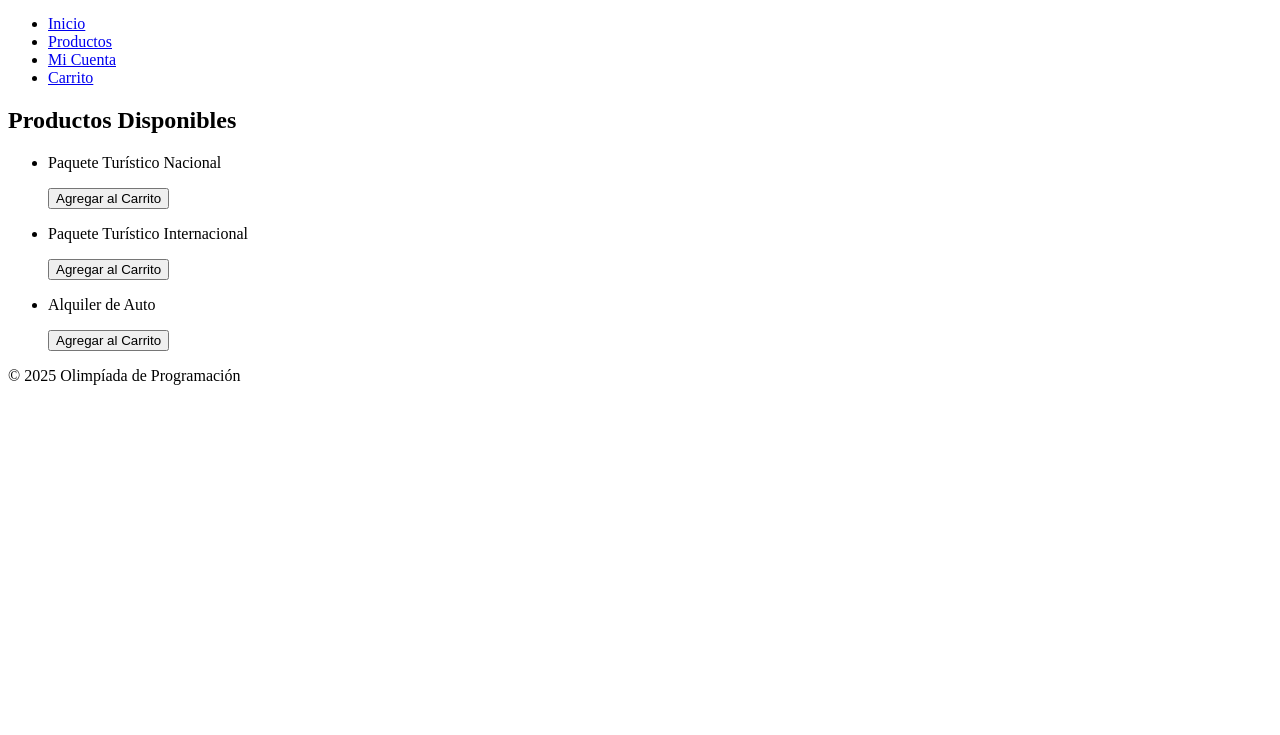
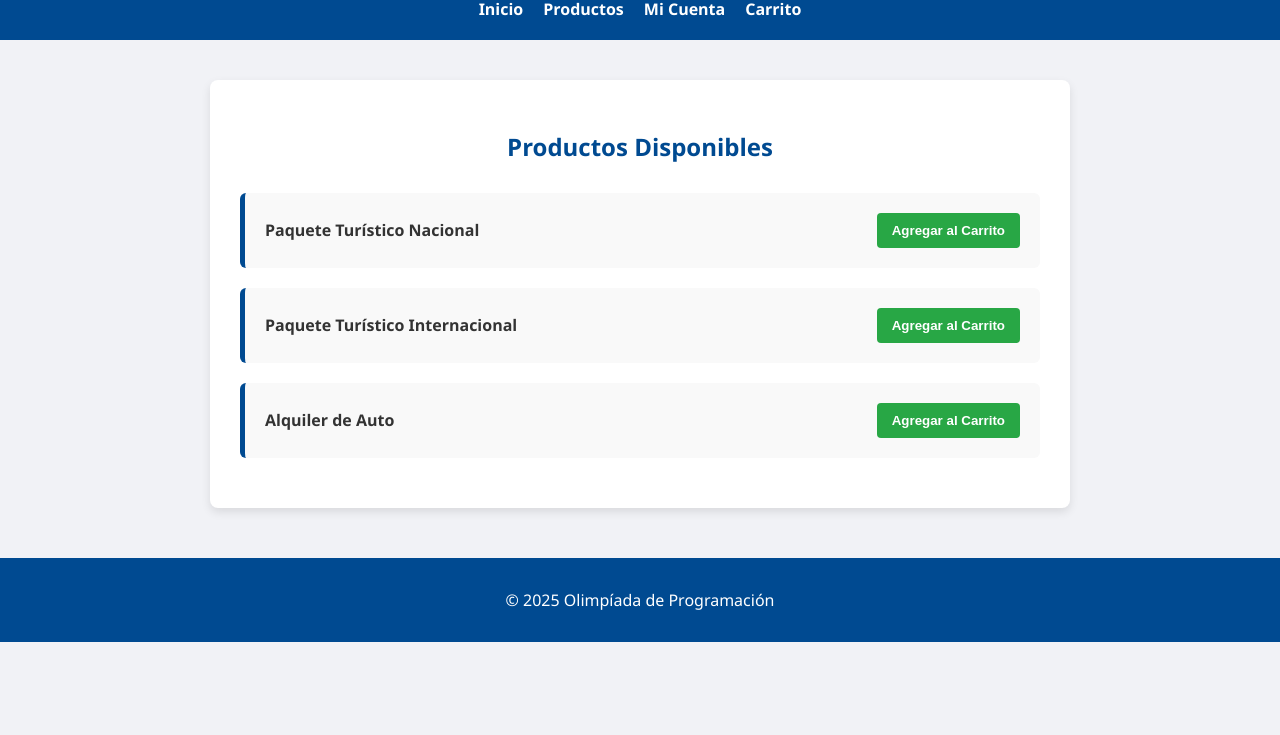
Before and after one commit to aylen990/olimpiada, a plain HTML site: page productos.html in a window 1280 px wide. Shown: the part 65-800 px from the top of the page. Drawn offline with Linux system fonts and the light colour scheme.

Commit message:
la mayoria de css, modulos y estilos separados(todo los erres son de aylen)

```diff
--- a/carrito.html
+++ b/carrito.html
@@ -4,19 +4,15 @@
     <meta charset="UTF-8">
     <meta name="viewport" content="width=device-width, initial-scale=1.0">
     <title>Carrito de Compras - Agencia de Viajes</title>
-    <link rel="stylesheet" href="carrito.css">
+    <link rel="stylesheet" href="css/nav.css">
+    <link rel="stylesheet" href="css/carrito.css">
+    <link rel="stylesheet" href="css/estilosgenerales.css">
+    <link rel="stylesheet" href="css/footer.css">
 </head>
 <body>
     <header>
         <h1>Carrito de Compras - Portal de Viajes</h1>
-        <nav>
-            <ul>
-                <li><a href="#">Inicio</a></li>
-                <li><a href="#">Productos</a></li>
-                <li><a href="#">Mi Cuenta</a></li>
-                <li><a href="#">Carrito</a></li>
-            </ul>
-        </nav>
+        <nav></nav>
     </header>
 
     <main>
@@ -34,9 +30,7 @@
                 <p>$2000</p>
                 <button onclick="agregarAlCarrito('Paquete a París', 2000)">Agregar al Carrito</button>
             </div>
-            <!-- Más productos aquí -->
         </section>
-
         <section id="carrito">
             <h2>Mi Carrito</h2>
             <table>
@@ -57,72 +51,9 @@
         </section>
     </main>
 
-    <footer>
-        <p>&copy; 2025 Agencia de Viajes</p>
-    </footer>
+    <footer></footer>
 
-    <script>
-        let carrito = [];
-
-function agregarAlCarrito(nombre, precio) {
-    // Crear un objeto para el producto
-    const producto = {
-        nombre: nombre,
-        precio: precio,
-        cantidad: 1
-    };
-
-    // Verificar si el producto ya está en el carrito
-    const index = carrito.findIndex(item => item.nombre === nombre);
-    if (index !== -1) {
-        carrito[index].cantidad += 1;
-    } else {
-        carrito.push(producto);
-    }
-
-    actualizarCarrito();
-}
-
-function actualizarCarrito() {
-    const carritoTable = document.getElementById('contenido-carrito');
-    const totalElement = document.getElementById('total');
-
-    // Limpiar el carrito
-    carritoTable.innerHTML = '';
-
-    let total = 0;
-
-    // Agregar cada producto al carrito
-    carrito.forEach(item => {
-        const row = document.createElement('tr');
-        row.innerHTML = `
-            <td>${item.nombre}</td>
-            <td>${item.cantidad}</td>
-            <td>$${item.precio * item.cantidad}</td>
-            <td><button onclick="eliminarDelCarrito('${item.nombre}')">Eliminar</button></td>
-        `;
-        carritoTable.appendChild(row);
-        total += item.precio * item.cantidad;
-    });
-
-    totalElement.textContent = `Total: $${total}`;
-}
-
-function eliminarDelCarrito(nombre) {
-    carrito = carrito.filter(item => item.nombre !== nombre);
-    actualizarCarrito();
-}
-
-function finalizarCompra() {
-    if (carrito.length === 0) {
-        alert("El carrito está vacío. No puedes finalizar la compra.");
-    } else {
-        alert("Compra finalizada. ¡Gracias por tu compra!");
-        carrito = [];
-        actualizarCarrito();
-    }
-}
-
-    </script>
+    <script src="js/carrito.js"></script>
+    <script src="js/modulos.js"></script>
 </body>
 </html>
--- a/carrito.css
+++ b/css/carrito.css
@@ -1,39 +1,16 @@
-/* Reset de algunos estilos por defecto */
+
 * {
     margin: 0;
     padding: 0;
     box-sizing: border-box;
 }
 
-/* Estilos generales */
 body {
     font-family: Arial, sans-serif;
     background-color: #f4f4f9;
     color: #333;
     line-height: 1.6;
     overscroll-behavior: none;
-}
-
-header {
-    background-color: #004d8f;
-    color: white;
-    padding: 10px 0;
-    text-align: center;
-}
-
-header nav ul {
-    list-style: none;
-    padding: 0;
-}
-
-header nav ul li {
-    display: inline;
-    margin: 0 15px;
-}
-
-header nav ul li a {
-    color: white;
-    text-decoration: none;
 }
 
 main {
@@ -120,7 +97,7 @@ table th {
 #checkout {
     width: 100%;
     padding: 10px;
-    background-color: #007bff;
+    background-color: #004a91;
     color: white;
     font-size: 1.2em;
     border: none;
--- /dev/null
+++ b/css/estilosgenerales.css
@@ -0,0 +1,10 @@
+
+body{
+    overscroll-behavior: none;
+    min-height: 100vh;
+}
+:root{
+    --color-primario:#004a91;
+    --color-secundario: white;
+    --impacto: rgb(11, 11, 11);
+}
--- /dev/null
+++ b/css/footer.css
@@ -0,0 +1,8 @@
+
+footer {
+    text-align: center;
+    padding: 15px;
+    background-color: var(--color-primario);
+    color: white;
+    margin-top: 50px;
+}
--- /dev/null
+++ b/css/nav.css
@@ -0,0 +1,39 @@
+
+body {
+    margin: 0;
+    padding: 0;
+    font-family: 'Segoe UI', Tahoma, Geneva, Verdana, sans-serif;
+    background-color: #f1f2f6;
+    color: #333;
+}
+
+header {
+    background-color:var(--color-primario);
+    color: var(--color-secundario);
+    padding: 20px;
+    text-align: center;
+}
+
+header h1 {
+    margin: 0;
+    font-size: 24px;
+}
+
+nav ul {
+    list-style: none;
+    padding: 0;
+    margin: 10px 0 0;
+    display: flex;
+    justify-content: center;
+    gap: 20px;
+}
+
+nav ul li a {
+    color: white;
+    text-decoration: none;
+    font-weight: bold;
+}
+
+nav ul li a:hover {
+    text-decoration: underline;
+}
--- /dev/null
+++ b/css/productos.css
@@ -0,0 +1,69 @@
+
+body {
+    margin: 0;
+    padding: 0;
+    font-family: 'Segoe UI', Tahoma, Geneva, Verdana, sans-serif;
+    background-color: #f1f2f6;
+    color: #333;
+}
+
+#product-list {
+    max-width: 800px;
+    margin: 40px auto;
+    background-color: white;
+    padding: 30px;
+    border-radius: 8px;
+    box-shadow: 0 4px 10px rgba(0, 0, 0, 0.1);
+}
+
+#product-list h2 {
+    text-align: center;
+    color: #004a91;
+    margin-bottom: 30px;
+}
+
+#product-list ul {
+    list-style: none;
+    padding: 0;
+}
+
+#product-list li {
+    background-color: #f9f9f9;
+    margin-bottom: 20px;
+    padding: 20px;
+    border-radius: 6px;
+    display: flex;
+    justify-content: space-between;
+    align-items: center;
+    border-left: 5px solid #004a91;
+}
+
+#product-list p {
+    margin: 0;
+    font-weight: bold;
+    font-size: 16px;
+}
+
+/* Botones */
+button {
+    background-color: #28a745;
+    color: white;
+    padding: 10px 15px;
+    border: none;
+    border-radius: 4px;
+    cursor: pointer;
+    font-weight: bold;
+    transition: background-color 0.3s ease;
+}
+
+button:hover {
+    background-color: #218838;
+}
+
+footer {
+    background-color: #004a91;
+    color: white;
+    text-align: center;
+    padding: 15px;
+    margin-top: 50px;
+}
--- /dev/null
+++ b/js/carrito.js
@@ -0,0 +1,60 @@
+       let carrito = [];
+
+function agregarAlCarrito(nombre, precio) {
+    // Crear un objeto para el producto
+    const producto = {
+        nombre: nombre,
+        precio: precio,
+        cantidad: 1
+    };
+
+    // Verificar si el producto ya está en el carrito
+    const index = carrito.findIndex(item => item.nombre === nombre);
+    if (index !== -1) {
+        carrito[index].cantidad += 1;
+    } else {
+        carrito.push(producto);
+    }
+
+    actualizarCarrito();
+}
+
+function actualizarCarrito() {
+    const carritoTable = document.getElementById('contenido-carrito');
+    const totalElement = document.getElementById('total');
+
+    // Limpiar el carrito
+    carritoTable.innerHTML = '';
+
+    let total = 0;
+
+    // Agregar cada producto al carrito
+    carrito.forEach(item => {
+        const row = document.createElement('tr');
+        row.innerHTML = `
+            <td>${item.nombre}</td>
+            <td>${item.cantidad}</td>
+            <td>$${item.precio * item.cantidad}</td>
+            <td><button onclick="eliminarDelCarrito('${item.nombre}')">Eliminar</button></td>
+        `;
+        carritoTable.appendChild(row);
+        total += item.precio * item.cantidad;
+    });
+
+    totalElement.textContent = `Total: $${total}`;
+}
+
+function eliminarDelCarrito(nombre) {
+    carrito = carrito.filter(item => item.nombre !== nombre);
+    actualizarCarrito();
+}
+
+function finalizarCompra() {
+    if (carrito.length === 0) {
+        alert("El carrito está vacío. No puedes finalizar la compra.");
+    } else {
+        alert("Compra finalizada. ¡Gracias por tu compra!");
+        carrito = [];
+        actualizarCarrito();
+    }
+}
--- /dev/null
+++ b/js/modulos.js
@@ -0,0 +1,12 @@
+const nav=`
+        <nav>
+            <ul>
+                <li><a href="index.html">Inicio</a></li>
+                <li><a href="productos.html">Productos</a></li>
+                <li><a href="registro.html">Mi Cuenta</a></li>
+                <li><a href="carrito.html">Carrito</a></li>
+            </ul>
+        </nav>`;
+const footer= `<p>&copy; 2025 Olimpíada de Programación</p>`
+document.querySelector('nav').innerHTML=nav;
+document.querySelector('footer').innerHTML=footer;
--- a/productos.html
+++ b/productos.html
@@ -4,19 +4,15 @@
     <meta charset="UTF-8">
     <meta name="viewport" content="width=device-width, initial-scale=1.0">
     <title>Lista de Productos</title>
-    <link rel="stylesheet" href="estilos/style.css">
+    <link rel="stylesheet" href="css/nav.css">
+    <link rel="stylesheet" href="css/productos.css">
+    <link rel="stylesheet" href="css/estilosgenerales.css">
+    <link rel="stylesheet" href="css/footer.css">
 </head>
 <body>
     <header>
         <h1>Lista de productos</h1>
-        <nav>
-            <ul>
-                <li><a href="#">Inicio</a></li>
-                <li><a href="#">Productos</a></li>
-                <li><a href="#">Mi Cuenta</a></li>
-                <li><a href="#">Carrito</a></li>
-            </ul>
-        </nav>
+        <nav></nav>
     </header>
 
     <section id="product-list">
@@ -36,8 +32,8 @@
             </li>
         </ul>
     </section>
-    <footer>
-        <p>&copy; 2025 Olimpíada de Programación</p>
-    </footer>
+    <footer></footer>
+    <script src="js/carrito.js"></script>
+    <script src="js/modulos.js"></script>
 </body>
 </html>
```
Also changed, not shown: css/login.css (added, +47 -0 lines), css/registro.css (added, +47 -0 lines), index.html (+3 -27 lines), jefe.html (+7 -12 lines), login.html (added, +34 -0 lines), registro.html (renamed from registo.html, +8 -12 lines).
